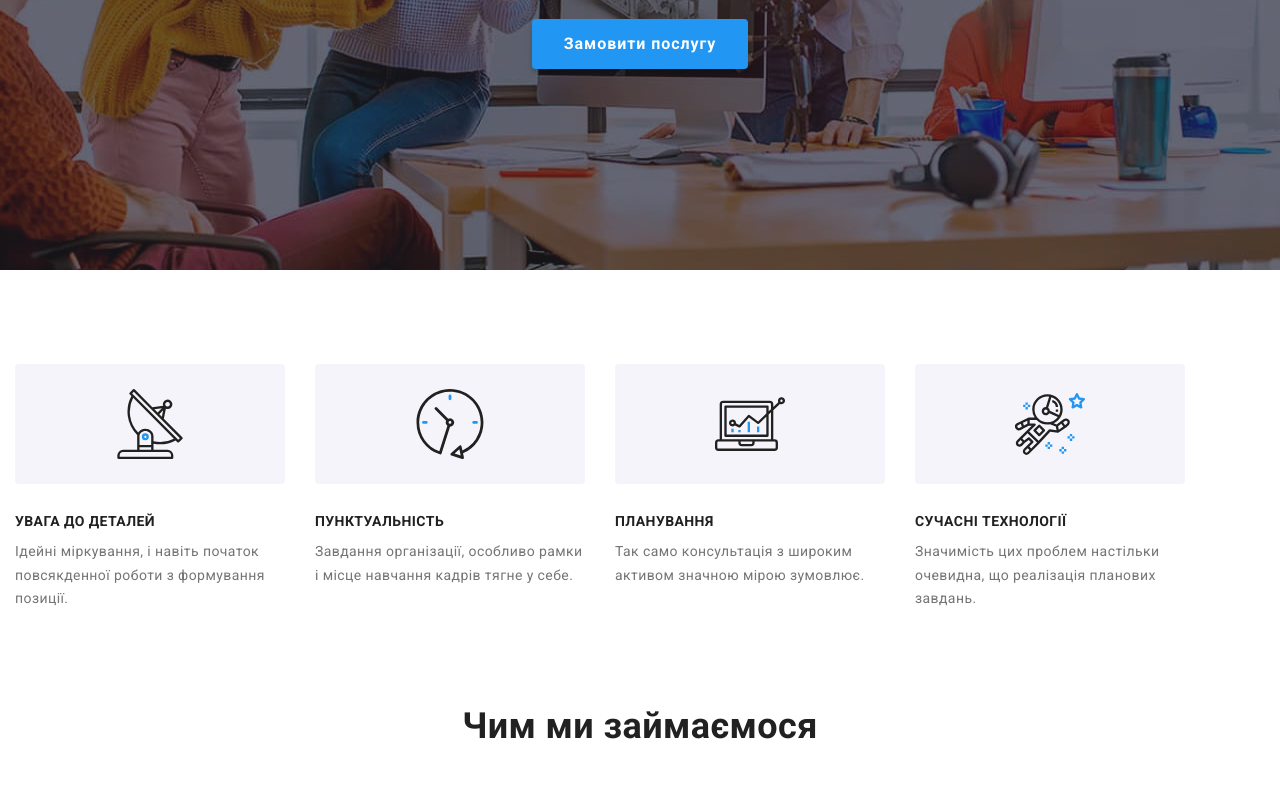
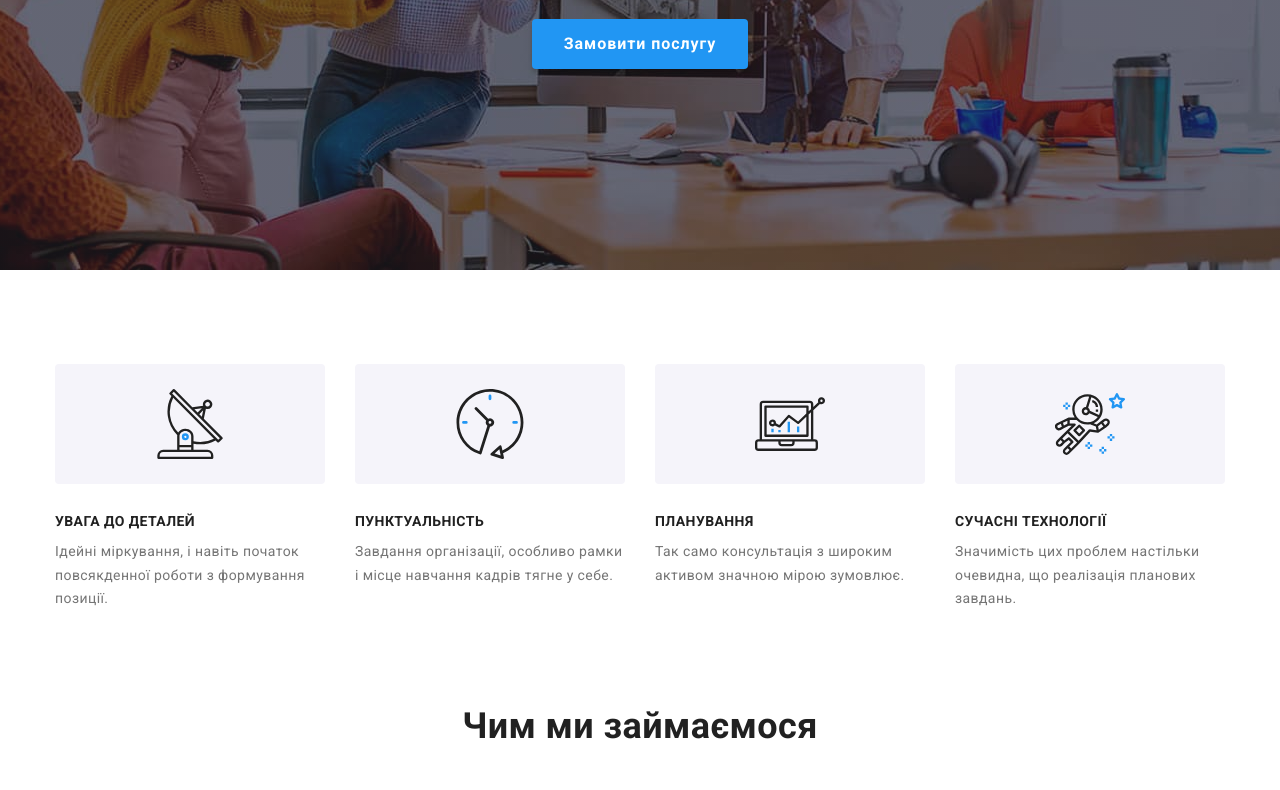
Before and after one commit to OlesyaLo/goit-markup-hw-05, a plain HTML site: page index.html in a window 1280 px wide. Shown: the part 414-1204 px from the top of the page. Drawn offline with nearby package versions, Linux system fonts and the light colour scheme.

Commit message:
Update styles.css

```diff
--- a/css/styles.css
+++ b/css/styles.css
@@ -83,7 +83,7 @@ img {
 }
 
 .container {
-  min-width: 1200px;
+  width: 1200px;
   margin: 0 auto;
   padding: 0 15px;
 }
```
